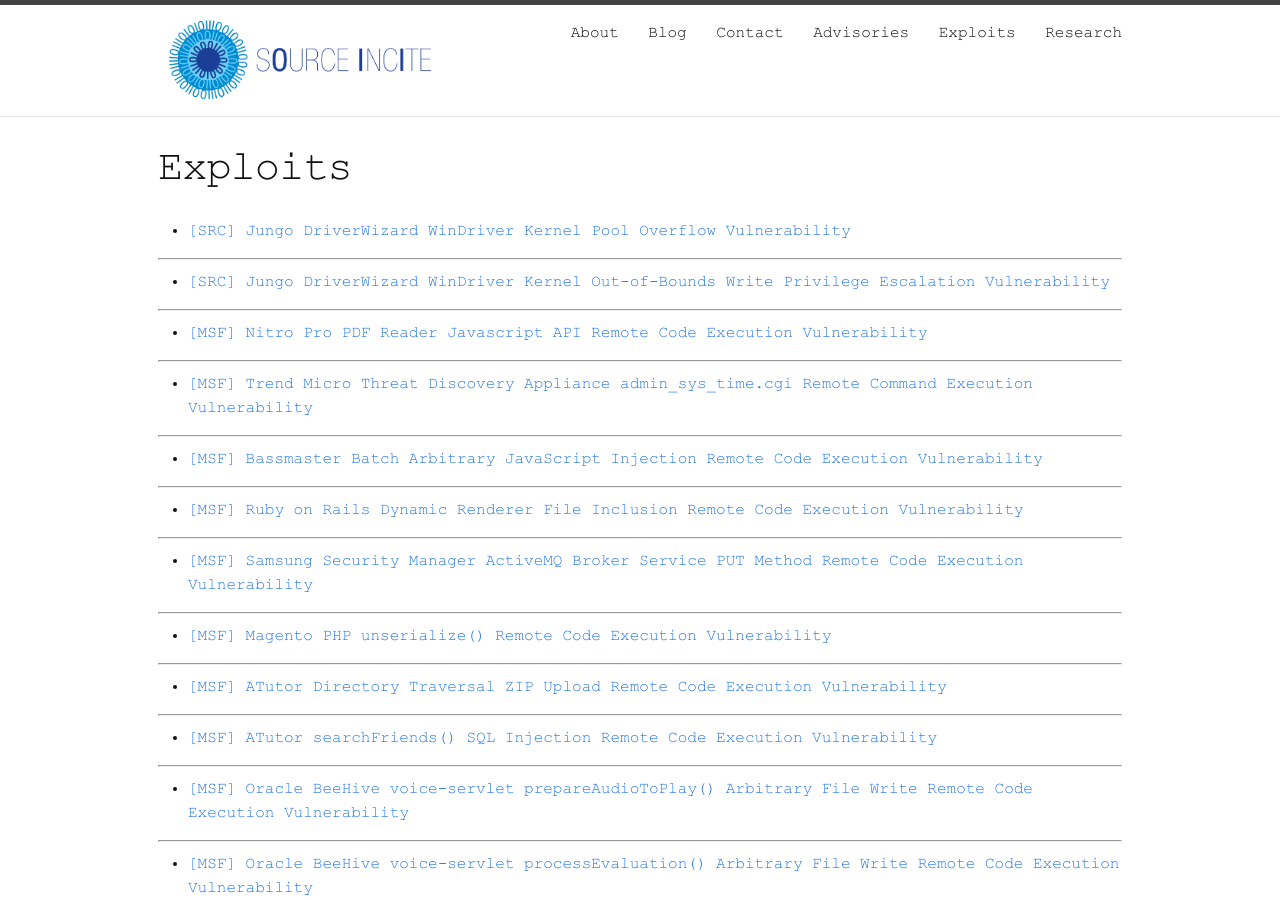
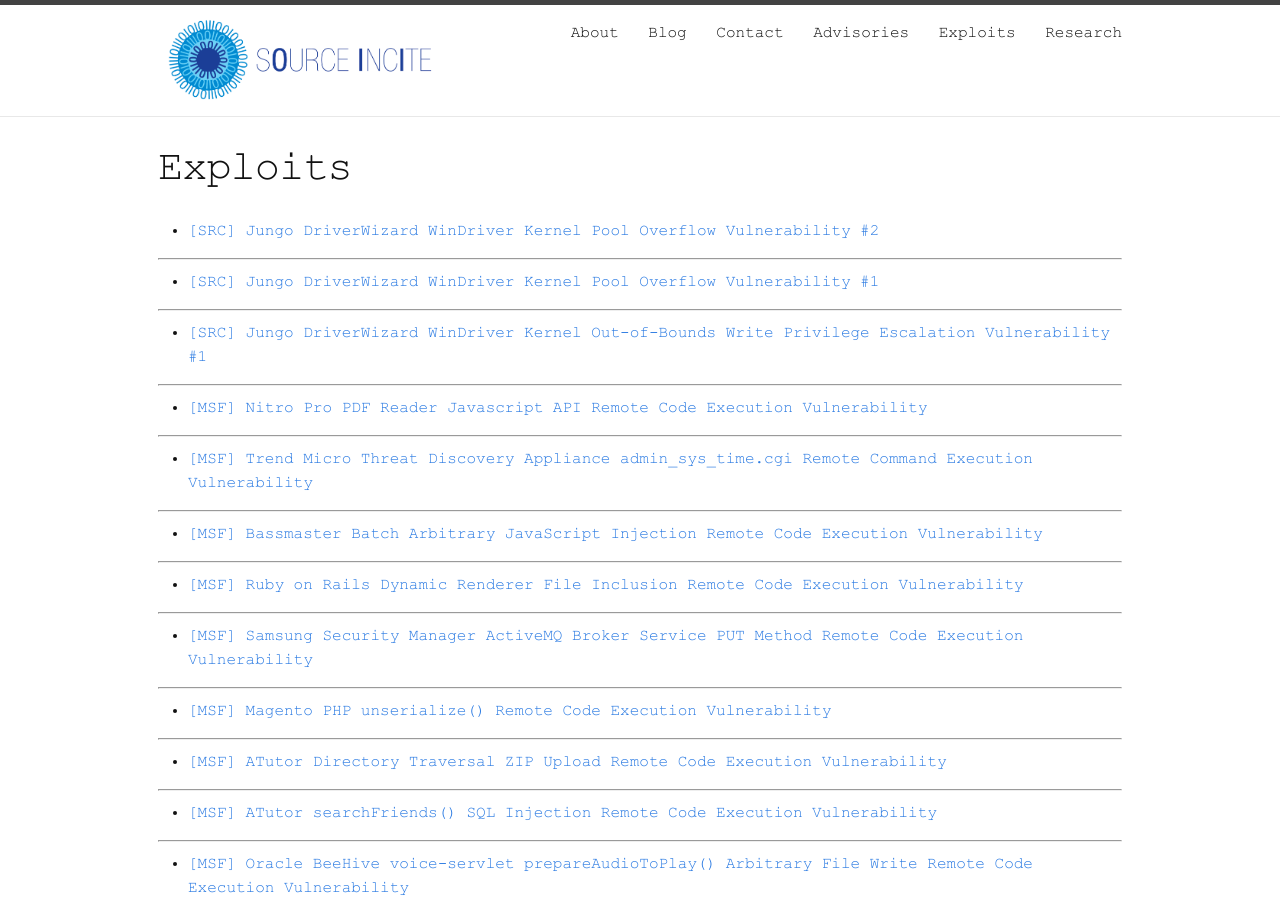
Before and after one commit to sourceincite/sourceincite.github.io, a Jekyll site: the page built from exploits/index.md, in a window 1280 px wide and 900 px high. Built offline with Jekyll 4.4.1, drawn with Linux system fonts in a browser that asks for light colours.

Commit message:
updated exploits

```diff
--- a/exploits/index.md
+++ b/exploits/index.md
@@ -4,11 +4,15 @@
 permalink: /exploits/
 ---
 
-*   [[SRC] Jungo DriverWizard WinDriver Kernel Pool Overflow Vulnerability](/pocs/src-2017-0026.py.txt)
+*   [[SRC] Jungo DriverWizard WinDriver Kernel Pool Overflow Vulnerability #2](/pocs/src-2017-0027.py.txt)
 
 ---
 
-*   [[SRC] Jungo DriverWizard WinDriver Kernel Out-of-Bounds Write Privilege Escalation Vulnerability](/pocs/src-2017-0024.py.txt)
+*   [[SRC] Jungo DriverWizard WinDriver Kernel Pool Overflow Vulnerability #1](/pocs/src-2017-0026.py.txt)
+
+---
+
+*   [[SRC] Jungo DriverWizard WinDriver Kernel Out-of-Bounds Write Privilege Escalation Vulnerability #1](/pocs/src-2017-0024.py.txt)
 
 ---
 
```
